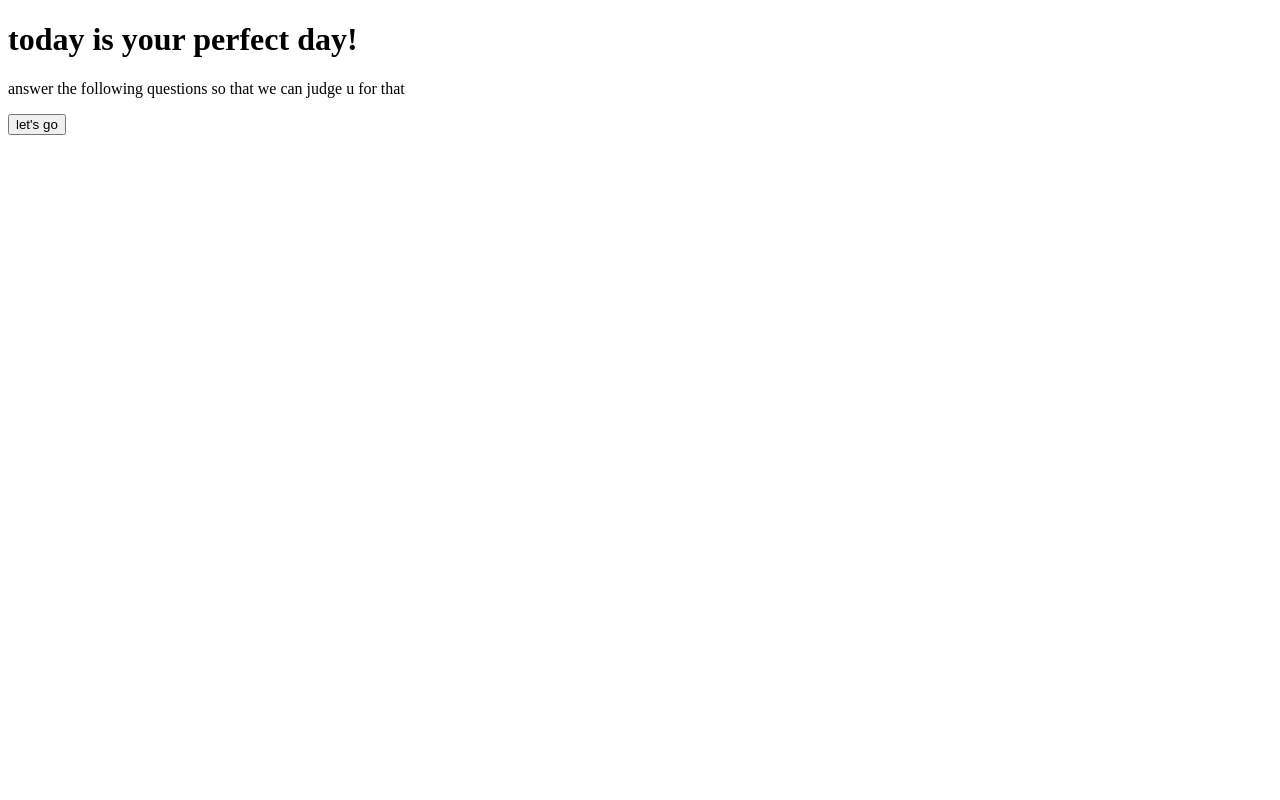
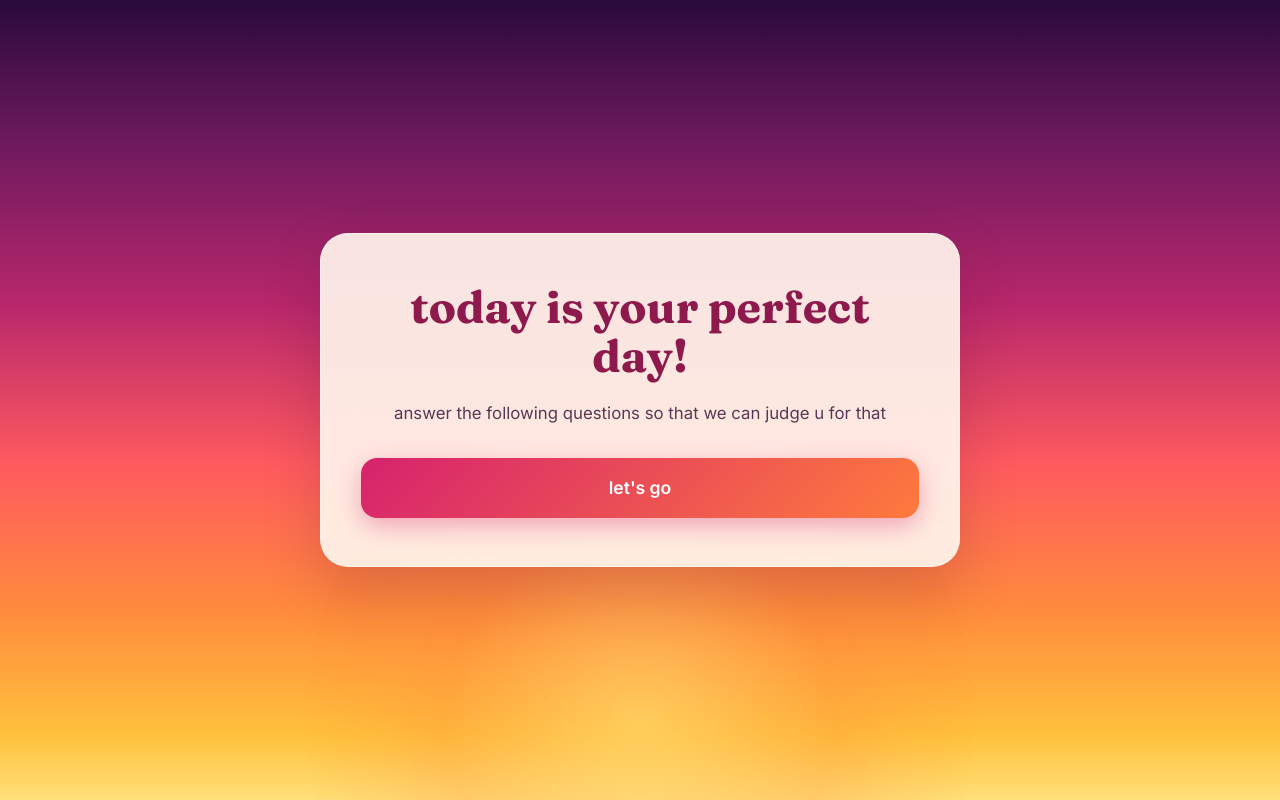
Before and after one commit to madebyasfand-cell/the-quiz3, a plain HTML site: page index.html in a window 1280 px wide. Drawn offline with Linux system fonts and the light colour scheme.

Commit message:
Update style.css

```diff
--- a/style.css
+++ b/style.css
@@ -16,9 +16,9 @@
 
 * {
   box-sizing: border-box;
-  marp');
-
-:root {
+  margin: 0;
+  padding: 0;
+}
 
 html, body {
   min-height: 100vh;
```
